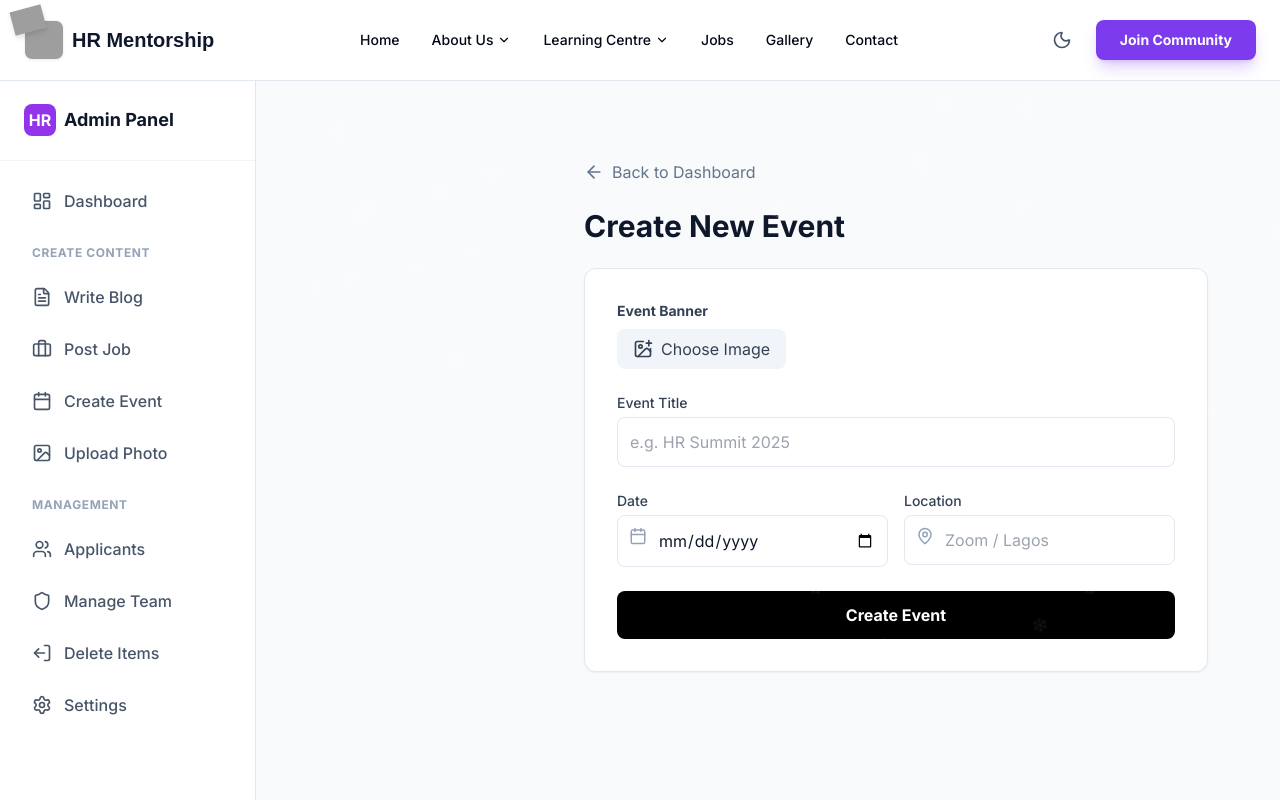
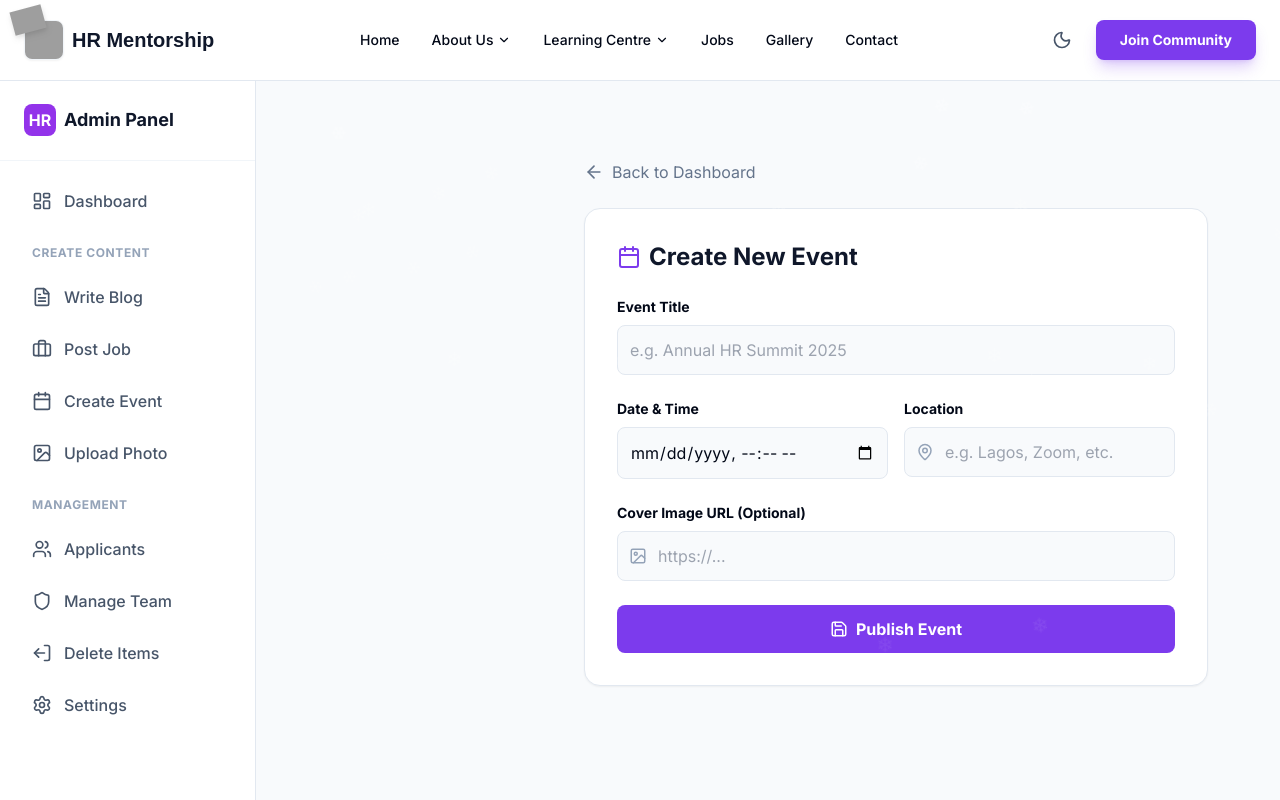
Before and after one commit to OlaMarcus09/hr-mentorship, a Next.js app: page /admin/events/new in a window 1280 px wide. Shown: the top 800 px of the page. Built offline with nearby package versions, Linux system fonts and the light colour scheme; grey boxes are pictures that could not be loaded; a web font is replaced by a local one.

Commit message:
fix: Resolve Event creation error by adding proper date parsing to API

```diff
--- a/app/admin/events/new/page.tsx
+++ b/app/admin/events/new/page.tsx
@@ -1,75 +1,85 @@
 "use client";
+
 import { useState } from "react";
 import { useRouter } from "next/navigation";
+import { ArrowLeft, Save, Calendar, MapPin, Image as ImageIcon } from "lucide-react";
 import Link from "next/link";
-import { ImagePlus, Calendar, MapPin, ArrowLeft } from "lucide-react";
 
 export default function NewEventPage() {
   const router = useRouter();
   const [loading, setLoading] = useState(false);
-  const [uploading, setUploading] = useState(false);
-  const [imageUrl, setImageUrl] = useState("");
-
-  async function handleImageUpload(e: any) {
-    const file = e.target.files[0];
-    if (!file) return;
-    setUploading(true);
-    const formData = new FormData();
-    formData.append("file", file);
-    formData.append("upload_preset", "m9wx2grx");
-    formData.append("cloud_name", "dmqjicpcc");
-    try {
-      const res = await fetch("https://api.cloudinary.com/v1_1/dmqjicpcc/image/upload", { method: "POST", body: formData });
-      const data = await res.json();
-      setImageUrl(data.secure_url);
-    } catch (err) { alert("Image upload failed"); }
-    setUploading(false);
-  }
 
   async function handleSubmit(e: any) {
     e.preventDefault();
     setLoading(true);
+
     const formData = {
       title: e.target.title.value,
       date: e.target.date.value,
       location: e.target.location.value,
-      image: imageUrl,
+      image: e.target.image.value,
     };
-    const res = await fetch("/api/events", { method: "POST", body: JSON.stringify(formData) });
-    if (res.ok) { alert("Event Created!"); router.push("/admin"); }
-    else { const err = await res.json(); alert(err.error); }
+
+    const res = await fetch("/api/events", {
+      method: "POST",
+      body: JSON.stringify(formData),
+      headers: { "Content-Type": "application/json" },
+    });
+
+    if (res.ok) {
+      router.push("/admin/manage"); // Redirect back to manage page
+    } else {
+      alert("Failed to create event. Please check the date format.");
+    }
     setLoading(false);
   }
 
   return (
     <div className="max-w-2xl mx-auto py-10 px-6">
-      <Link href="/admin" className="inline-flex items-center gap-2 text-slate-500 dark:text-slate-400 hover:text-black dark:hover:text-white mb-6 transition">
+      <Link href="/admin" className="inline-flex items-center gap-2 text-slate-500 hover:text-black dark:hover:text-white mb-6 transition">
         <ArrowLeft size={20} /> Back to Dashboard
       </Link>
-      <h1 className="text-3xl font-bold mb-6 text-slate-900 dark:text-white">Create New Event</h1>
-      <form onSubmit={handleSubmit} className="space-y-6 bg-white dark:bg-slate-900 p-8 rounded-xl shadow-sm border dark:border-slate-800">
 
-        <div>
-          <label className="block text-sm font-bold text-slate-700 dark:text-slate-300 mb-2">Event Banner</label>
-          <div className="flex items-center gap-4">
-            <label className="cursor-pointer bg-slate-100 dark:bg-slate-800 text-slate-700 dark:text-slate-300 px-4 py-2 rounded-lg flex items-center gap-2 hover:opacity-80 transition">
-              <ImagePlus size={20} />
-              <span>{uploading ? "Uploading..." : "Choose Image"}</span>
-              <input type="file" accept="image/*" onChange={handleImageUpload} className="hidden" />
-            </label>
-            {imageUrl && <img src={imageUrl} alt="Preview" className="h-12 w-12 object-cover rounded-md border dark:border-slate-700" />}
+      <div className="bg-white dark:bg-slate-900 p-8 rounded-2xl shadow-sm border dark:border-slate-800">
+        <h1 className="text-2xl font-bold mb-6 text-slate-900 dark:text-white flex items-center gap-2">
+          <Calendar className="text-primary" /> Create New Event
+        </h1>
+
+        <form onSubmit={handleSubmit} className="space-y-6">
+
+          <div>
+            <label className="block text-sm font-bold mb-2">Event Title</label>
+            <input name="title" required className="w-full p-3 bg-slate-50 dark:bg-slate-950 border dark:border-slate-800 rounded-lg" placeholder="e.g. Annual HR Summit 2025" />
           </div>
-        </div>
 
-        <div><label className="block text-sm font-medium mb-1 text-slate-700 dark:text-slate-300">Event Title</label><input name="title" required className="w-full border dark:border-slate-700 p-3 rounded-lg bg-white dark:bg-slate-950 text-slate-900 dark:text-white" placeholder="e.g. HR Summit 2025" /></div>
+          <div className="grid grid-cols-2 gap-4">
+             <div>
+                <label className="block text-sm font-bold mb-2">Date & Time</label>
+                <input name="date" required type="datetime-local" className="w-full p-3 bg-slate-50 dark:bg-slate-950 border dark:border-slate-800 rounded-lg" />
+             </div>
+             <div>
+                <label className="block text-sm font-bold mb-2">Location</label>
+                <div className="relative">
+                  <MapPin size={18} className="absolute left-3 top-1/2 -translate-y-1/2 text-slate-400" />
+                  <input name="location" required className="w-full pl-10 p-3 bg-slate-50 dark:bg-slate-950 border dark:border-slate-800 rounded-lg" placeholder="e.g. Lagos, Zoom, etc." />
+                </div>
+             </div>
+          </div>
 
-        <div className="grid grid-cols-2 gap-4">
-          <div><label className="block text-sm font-medium mb-1 text-slate-700 dark:text-slate-300">Date</label><div className="relative"><Calendar className="absolute left-3 top-3 text-slate-400" size={18} /><input name="date" type="date" required className="w-full border dark:border-slate-700 p-3 pl-10 rounded-lg bg-white dark:bg-slate-950 text-slate-900 dark:text-white" /></div></div>
-          <div><label className="block text-sm font-medium mb-1 text-slate-700 dark:text-slate-300">Location</label><div className="relative"><MapPin className="absolute left-3 top-3 text-slate-400" size={18} /><input name="location" required className="w-full border dark:border-slate-700 p-3 pl-10 rounded-lg bg-white dark:bg-slate-950 text-slate-900 dark:text-white" placeholder="Zoom / Lagos" /></div></div>
-        </div>
+          <div>
+            <label className="block text-sm font-bold mb-2">Cover Image URL (Optional)</label>
+            <div className="relative">
+               <ImageIcon size={18} className="absolute left-3 top-1/2 -translate-y-1/2 text-slate-400" />
+               <input name="image" type="url" className="w-full pl-10 p-3 bg-slate-50 dark:bg-slate-950 border dark:border-slate-800 rounded-lg" placeholder="https://..." />
+            </div>
+          </div>
 
-        <button disabled={loading || uploading} className="w-full bg-black dark:bg-white text-white dark:text-black py-3 rounded-lg font-bold hover:opacity-90 disabled:opacity-50 transition">{loading ? "Creating..." : "Create Event"}</button>
-      </form>
+          <button disabled={loading} className="w-full bg-primary text-white py-3 rounded-lg font-bold hover:bg-primary/90 transition flex items-center justify-center gap-2">
+             {loading ? "Creating..." : <><Save size={18} /> Publish Event</>}
+          </button>
+
+        </form>
+      </div>
     </div>
   );
 }
--- a/app/api/events/route.ts
+++ b/app/api/events/route.ts
@@ -15,16 +15,23 @@ export async function GET() {
 export async function POST(request: Request) {
   try {
     const body = await request.json();
+
+    // VALIDATION & CONVERSION
+    if (!body.title || !body.date || !body.location) {
+      return NextResponse.json({ error: 'Missing required fields' }, { status: 400 });
+    }
+
     const event = await prisma.event.create({
       data: {
         title: body.title,
-        date: body.date,
+        date: new Date(body.date), // <--- FIX: Converts string to Date object
         location: body.location,
-        image: body.image
+        image: body.image || ""    // Optional image
       }
     });
     return NextResponse.json(event);
   } catch (error) {
+    console.error("Event Create Error:", error); // Logs actual error to terminal
     return NextResponse.json({ error: 'Failed to create event' }, { status: 500 });
   }
 }
```
